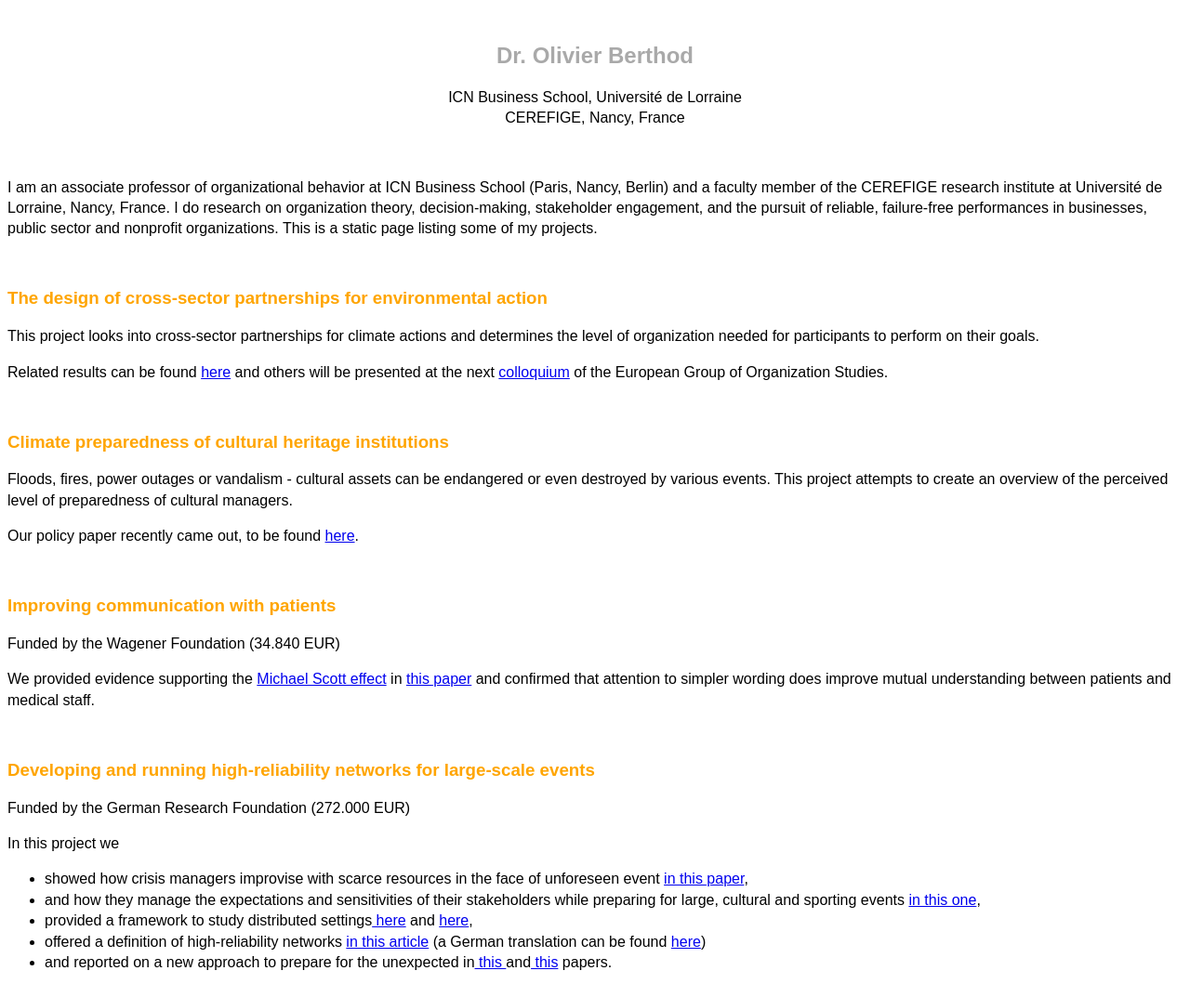
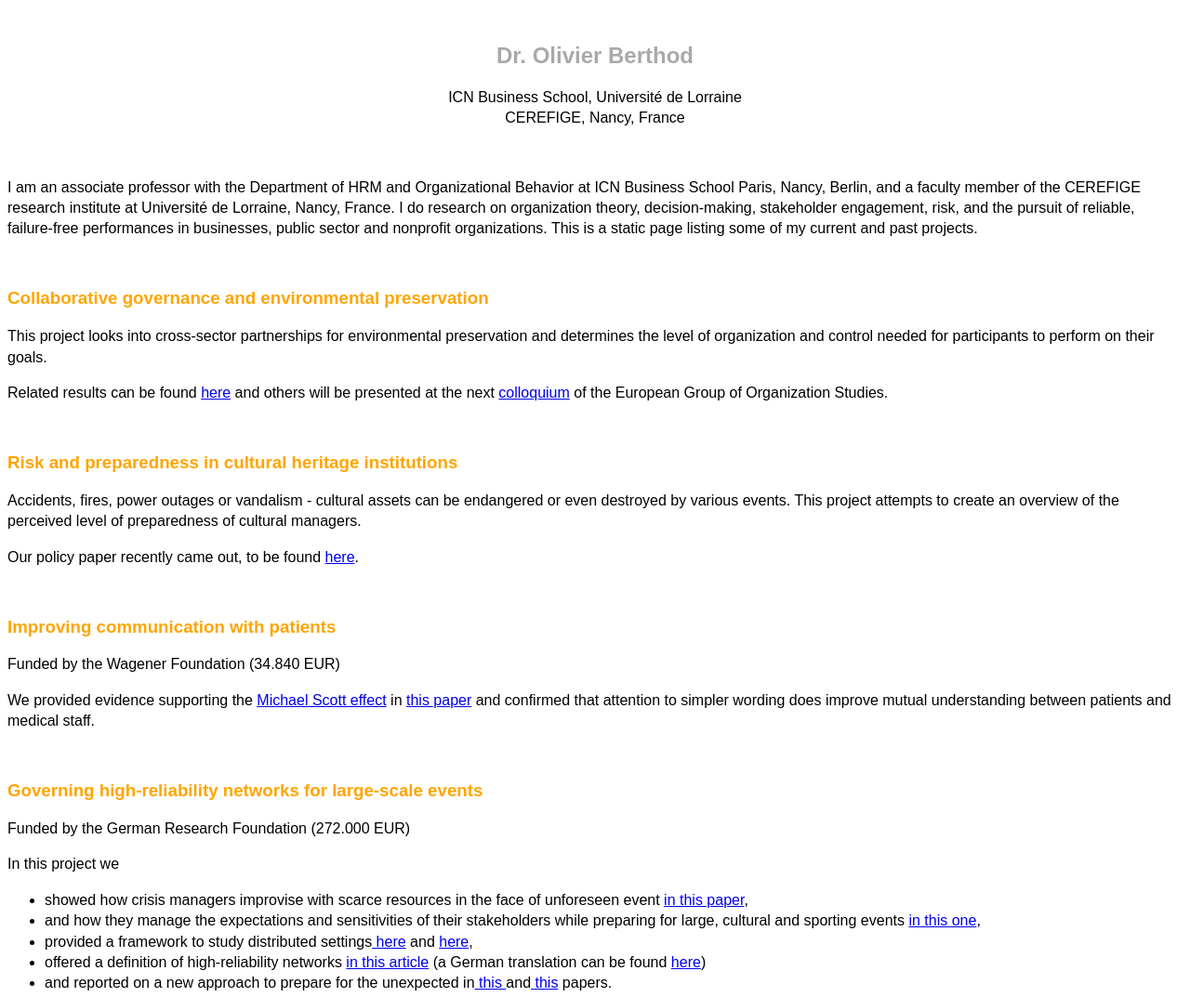
Before and after one commit to oliberlab/berthod.github.io, a plain HTML site: page index.html in a window 1280 px wide. Shown: the top 1073 px of the page at 93% size. Drawn offline with Linux system fonts and the light colour scheme.

Commit message:
Update index.html

```diff
--- a/index.html
+++ b/index.html
@@ -39,21 +39,21 @@ p {font-size: 16px;
 <div>CEREFIGE, Nancy, France</div>
 <br>
 <br>
-<p>I am an associate professor of organizational behavior at ICN Business School (Paris, Nancy, Berlin) and a faculty member of the CEREFIGE research institute at Université de Lorraine, Nancy, France. I do research on organization theory, decision-making, stakeholder engagement, and the pursuit of reliable, failure-free performances in businesses, public sector and nonprofit organizations. This is a static page listing some of my projects. </p>
+<p>I am an associate professor with the Department of HRM and Organizational Behavior at ICN Business School Paris, Nancy, Berlin, and a faculty member of the CEREFIGE research institute at Université de Lorraine, Nancy, France. I do research on organization theory, decision-making, stakeholder engagement, risk, and the pursuit of reliable, failure-free performances in businesses, public sector and nonprofit organizations. This is a static page listing some of my current and past projects. </p>
 <br>
-<h3>The design of cross-sector partnerships for environmental action</h3>
-<p>This project looks into cross-sector partnerships for climate actions and determines the level of organization needed for participants to perform on their goals.</p>
+<h3>Collaborative governance and environmental preservation</h3>
+<p>This project looks into cross-sector partnerships for environmental preservation and determines the level of organization and control needed for participants to perform on their goals.</p>
 <p>Related results can be found <a href="https://academic.oup.com/policyandsociety/article/39/4/638/6404007">here</a> and others will be presented at the next <a href="https://www.egos.org/2023_Cagliari/General-Theme">colloquium</a> of the European Group of Organization Studies.</p>
 <br>
-<h3>Climate preparedness of cultural heritage institutions</h3>
-<p>Floods, fires, power outages or vandalism - cultural assets can be endangered or even destroyed by various events. This project attempts to create an overview of the perceived level of preparedness of cultural managers.</p>
+<h3>Risk and preparedness in cultural heritage institutions</h3>
+<p>Accidents, fires, power outages or vandalism - cultural assets can be endangered or even destroyed by various events. This project attempts to create an overview of the perceived level of preparedness of cultural managers.</p>
 <p>Our policy paper recently came out, to be found <a href="https://www.leopoldina.org/publikationen/detailansicht/publication/organisatorische-voraussetzungen-der-notfallvorsorge-fuer-kulturgueter-2023/">here</a>.</p>
 <br>
 <h3>Improving communication with patients</h3>
 <p>Funded by the Wagener Foundation (34.840 EUR)</p>
 <p>We provided evidence supporting the <a href="https://m.youtube.com/watch?v=7bJ1XUZjdnw#dialog">Michael Scott effect</a> in <a href="https://www.sciencedirect.com/science/article/abs/pii/S186592172030101X">this paper</a> and confirmed that attention to simpler wording does improve mutual understanding between patients and medical staff.</p>
 <br>
-<h3>Developing and running high-reliability networks for large-scale events</h3>
+<h3>Governing high-reliability networks for large-scale events</h3>
 <p>Funded by the German Research Foundation (272.000 EUR)</p>
 <p>In this project we
 <ul>
@@ -79,7 +79,7 @@ p {font-size: 16px;
 <h3>Other studies and collaborations</h3>
 <p>I was also involved in...<p/>
 <ul>
-<li>studies on the involvement of users in service regulation <a href="https://www.tandfonline.com/doi/abs/10.1080/14719037.2022.2026670">(here)</a> and <a href="https://link.springer.com/article/10.1007/s00267-022-01687-8">(here)</a>,</li>
+<li>studies on the engagement of users in service regulation <a href="https://www.tandfonline.com/doi/abs/10.1080/14719037.2022.2026670">(here)</a> and <a href="https://link.springer.com/article/10.1007/s00267-022-01687-8">(here)</a>,</li>
 <li>various chapters on decision-making <a href="https://www.elgaronline.com/display/book/9781839103261/book-part-9781839103261-11.xml">(here)</a>, change and persistence <a href="https://www.torrossa.com/en/resources/an/5018790#page=358">(here)</a>, crisis management <a href="https://link.springer.com/chapter/10.1007/978-3-658-04293-6_8">(here)</a>, and highly reliable, failure free operations <a href="https://www.elgaronline.com/display/edcoll/9781789901900/9781789901900.00035.xml">(here)</a>,</li>
 <li>a study of the degradation of work conditions of ground-handling workers in airports <a href="https://www.sciencedirect.com/science/article/abs/pii/S0956522121000312">(here)</a>,</li>
 <li>discussions on how to develop purpose in interorganizational arrangements <a href="https://academic.oup.com/ppmg/article-abstract/2/3/203/5549615">(here</a> and <a href="https://link.springer.com/chapter/10.1007/978-3-658-23574-1_2">here)</a>.</li>
```
